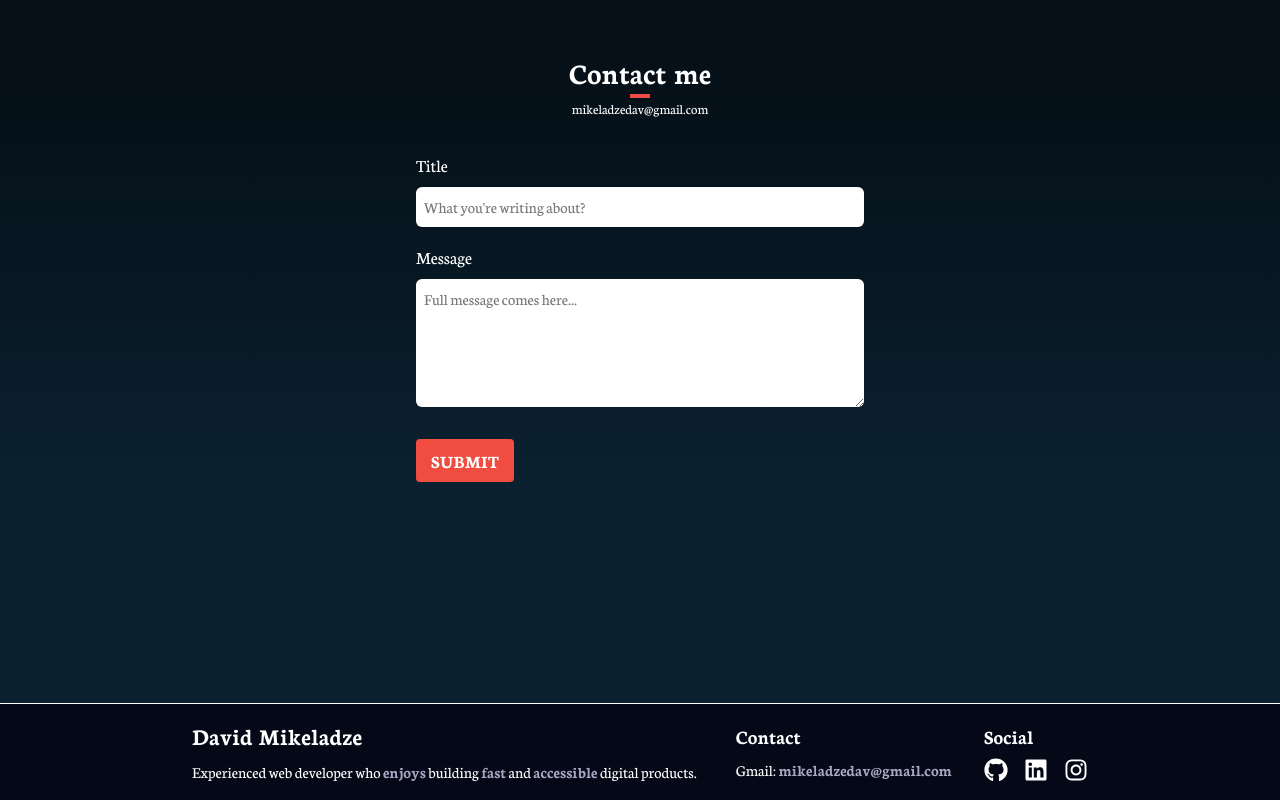
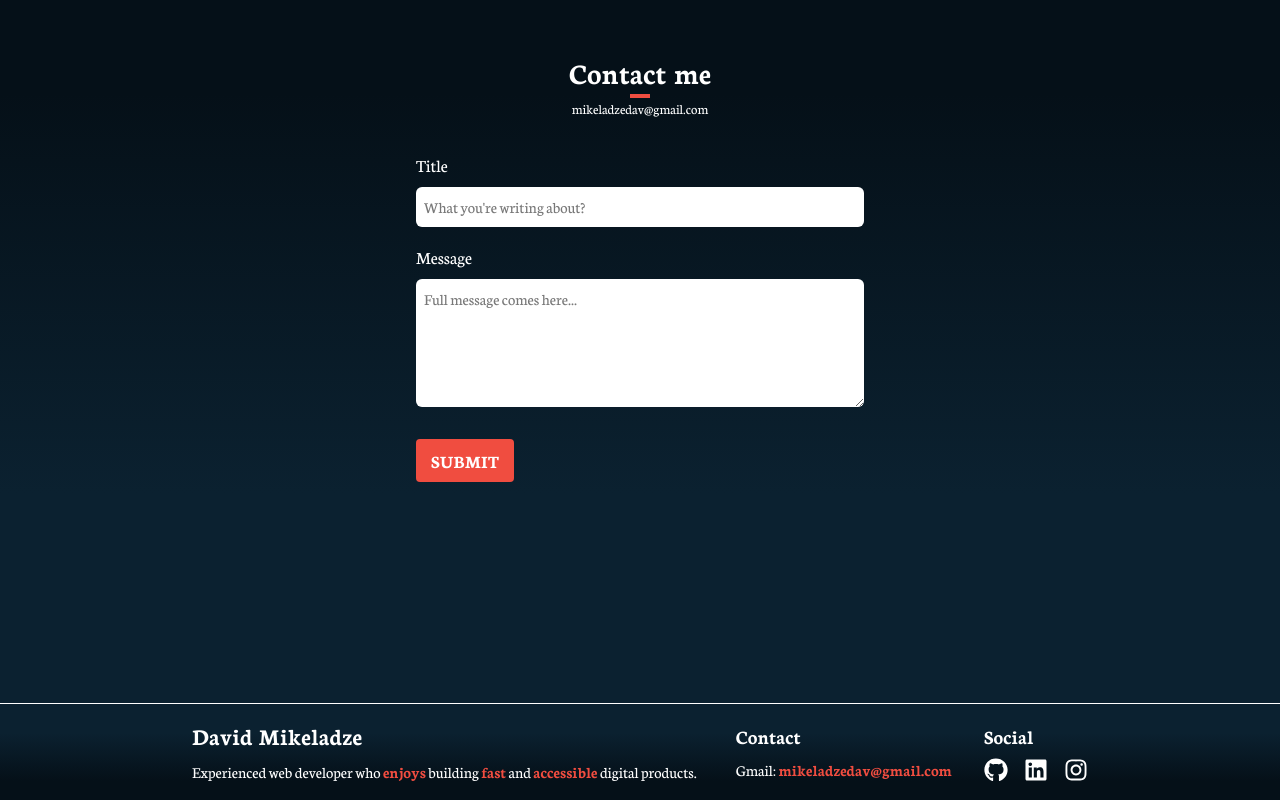
Before and after one commit to Davmike/new-portfolio, a React (Vite) app: page / in a window 1280 px wide. Shown: the part 3668-4468 px from the top of the page. Built offline with nearby package versions, Linux system fonts and the light colour scheme.

Commit message:
feat: change footer

```diff
--- a/src/Components/Footer.tsx
+++ b/src/Components/Footer.tsx
@@ -4,16 +4,16 @@ function Footer() {
   return (
     <>
       <div className="h-[1px] w-[100%] bg-[white] mt-[50px]"></div>
-      <div className="bg-[#050816] text-white p-4">
+      <div className="bg-[#050816] text-white p-4" id="footer">
         <div className="max-w-4xl mx-auto">
           <div className="flex flex-col md:flex-row justify-between items-start md:items-center">
             <div className="mb-4 md:mb-0">
               <h2 className="text-2xl font-bold">David Mikeladze</h2>
               <p className="mt-2">
                 Experienced web developer who{" "}
-                <span className="text-[#aaa6c3] font-bold">enjoys</span>{" "}
-                building <span className="text-[#aaa6c3] font-bold">fast</span>{" "}
-                and <span className="text-[#aaa6c3] font-bold">accessible</span>{" "}
+                <span className="text-[#F04D40] font-bold">enjoys</span>{" "}
+                building <span className="text-[#F04D40] font-bold">fast</span>{" "}
+                and <span className="text-[#F04D40] font-bold">accessible</span>{" "}
                 digital products.
               </p>
             </div>
@@ -22,7 +22,7 @@ function Footer() {
                 <h3 className="text-xl font-bold">Contact</h3>
                 <p className="mt-2">
                   Gmail:{" "}
-                  <a href="" className="text-[#aaa6c3] font-bold">
+                  <a href="" className="text-[#F04D40] font-bold">
                     {" "}
                     mikeladzedav@gmail.com
                   </a>
--- a/src/index.css
+++ b/src/index.css
@@ -117,6 +117,15 @@ body {
     180deg,
     rgba(5, 16, 24, 1) 30%,
     rgba(11, 33, 48, 1) 80%
+  );
+}
+
+#footer {
+  background: rgb(11, 33, 48);
+  background: linear-gradient(
+    180deg,
+    rgba(11, 33, 48, 1) 30%,
+    rgba(5, 16, 24, 1) 80%
   );
 }
 
```
